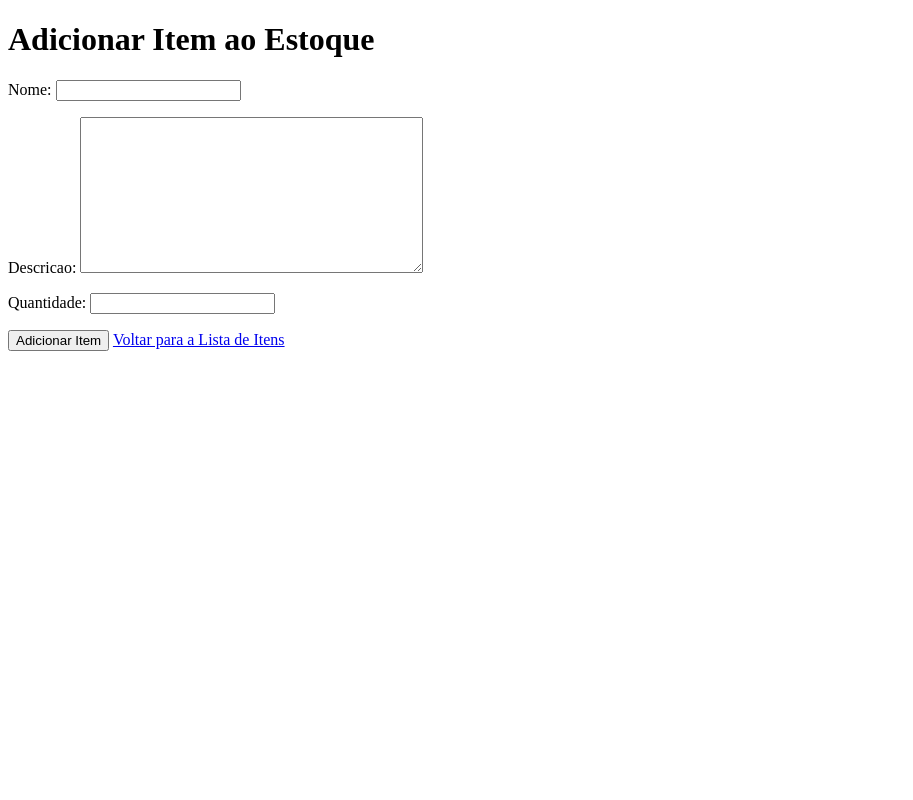
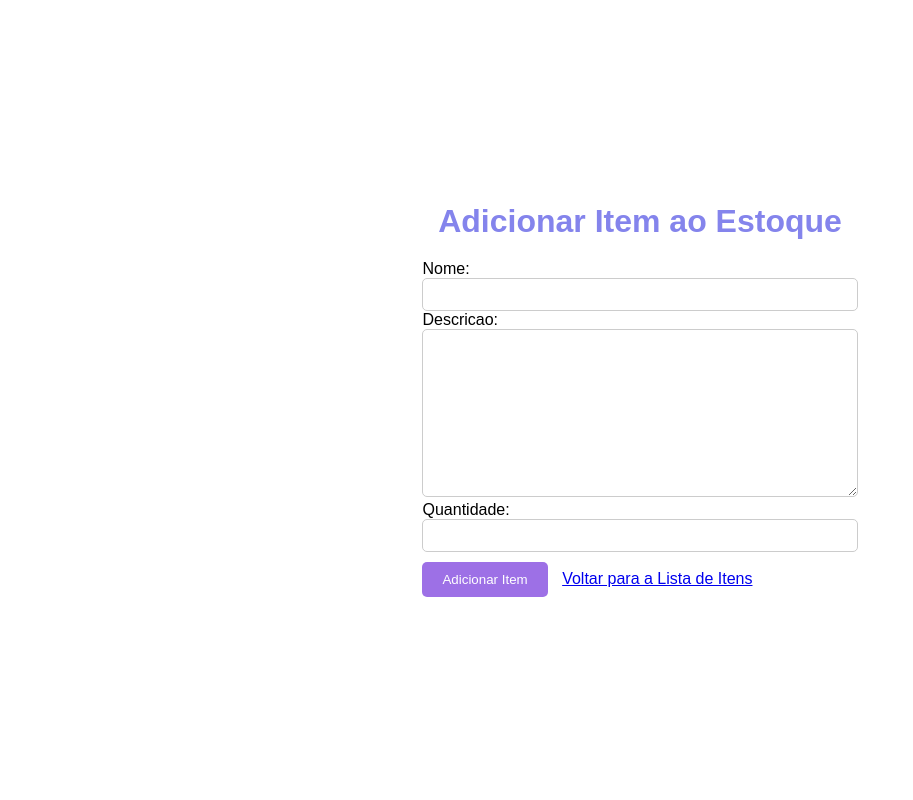
Before and after one commit to brendaluizaf/Estoque-fabrica, a Django app: page /adicionar/ in a window 1280 px wide. Shown: the whole page, without its empty margins (0-913 px from the left). Run offline with Django 4.2, Linux system fonts and the light colour scheme.

Commit message:
Atualização

```diff
--- a/estoque/estoque/settings.py
+++ b/estoque/estoque/settings.py
@@ -124,7 +124,7 @@ USE_TZ = True
 # Static files (CSS, JavaScript, Images)
 # https://docs.djangoproject.com/en/4.2/howto/static-files/
 
-STATIC_URL = 'static/'
+STATIC_URL = '/static/'
 
 # Default primary key field type
 # https://docs.djangoproject.com/en/4.2/ref/settings/#default-auto-field
--- /dev/null
+++ b/estoque/itens_estoque/static/itens_estoque/css/estoque.css
@@ -0,0 +1,119 @@
+/* Reset de margens e paddings */
+* {
+    margin: 0;
+    padding: 0;
+    box-sizing: border-box;
+}
+
+/* Define a fonte padrão */
+body {
+    font-family: Arial, Helvetica, sans-serif;
+    display: flex;
+    justify-content: center;
+    align-items: center;
+    height: 100vh;
+    flex-direction: column;
+    text-align: center;
+}
+
+/* Container centralizado com largura máxima de 800px */
+.container {
+    max-width: 800px;
+    margin: 0 auto;
+    padding: 20px;
+    text-align: left;
+}
+
+/* Estilo dos botões */
+.button {
+    background-color: #9d70e6;
+    /* Azul Claro */
+    color: #ffffff;
+    border: none;
+    padding: 10px 20px;
+    border-radius: 5px;
+    cursor: pointer;
+    text-decoration: none;
+    display: inline-block;
+    margin-top: 10px;
+    margin-right: 10px;
+    transition: background-color 0.3s ease;
+    /* Efeito de transição suave */
+}
+
+/* Efeito ao passar o mouse sobre o botão */
+.button:hover {
+    background-color: #7b43fd;
+    /* Azul mais escuro */
+}
+
+/* Estilo para lista de itens */
+.item-list {
+    list-style-type: none;
+    padding: 0;
+}
+
+/* Espaçamento entre os itens da lista */
+.item {
+    margin-bottom: 10px;
+}
+
+/* Estilize os campos de formulário (input e textarea) */
+input[type="text"],
+input[type="number"],
+textarea {
+    width: 100%;
+    padding: 8px;
+    border: 1px solid #ccc;
+    border-radius: 5px;
+    box-sizing: border-box;
+    transition: border-color 0.3s ease;
+    /* Efeito de transição ao focar */
+}
+
+/* Efeito ao focar nos campos de formulário */
+input[type="text"]:focus,
+input[type="number"]:focus,
+textarea:focus {
+    border-color: #3498db;
+    /* Azul Claro */
+}
+
+/* Estilize os links de detalhes */
+a.detalhes {
+    display: inline-block;
+    background-color: #6b6de9;
+    /* Verde Claro */
+    color: #ffffff;
+    padding: 5px 10px;
+    border-radius: 5px;
+    text-decoration: none;
+    margin-right: 10px;
+    transition: background-color 0.3s ease;
+    /* Efeito de transição suave */
+}
+
+/* Efeito ao passar o mouse sobre o link de detalhes */
+a.detalhes:hover {
+    background-color: #bdc9ff;
+    /* Verde mais escuro */
+}
+
+/* Mantenha o título no topo */
+h1 {
+    text-align: center;
+    margin-bottom: 20px;
+    color: rgb(132, 132, 236);
+}
+
+/* Estilize os campos de formulário para responsividade */
+@media screen and (max-width: 600px) {
+
+    input[type="text"],
+    input[type="number"],
+    textarea {
+        width: calc(100% - 16px);
+        padding: 6px;
+        font-size: 14px;
+    }
+}
--- a/estoque/itens_estoque/templates/itens_estoque/adicionar_item.html
+++ b/estoque/itens_estoque/templates/itens_estoque/adicionar_item.html
@@ -1,6 +1,7 @@
 <!DOCTYPE html>
 </head>
 <body class="container">
+  <link rel="stylesheet" type="text/css" href="/static/itens_estoque/css/estoque.css" />
     <!-- Cria um cabeçalho -->
     <h1>Adicionar Item ao Estoque</h1>
 
--- a/estoque/itens_estoque/templates/itens_estoque/editar_item.html
+++ b/estoque/itens_estoque/templates/itens_estoque/editar_item.html
@@ -3,6 +3,7 @@
 <!DOCTYPE html>
 <html>
 <head>
+    <link rel="stylesheet" type="text/css" href="/static/itens_estoque/css/estoque.css" />
     <title>Editar Item do Estoque</title>
 </head>
 <body>
--- a/estoque/itens_estoque/templates/itens_estoque/lista_estoque.html
+++ b/estoque/itens_estoque/templates/itens_estoque/lista_estoque.html
@@ -1,8 +1,9 @@
+
 <!DOCTYPE html>
 <html>
 <head>
     <title>Lista de Itens em Estoque</title>
-    <link rel="stylesheet" type="text/css" href="/static/estoque/css/estilos.css" />
+    <link rel="stylesheet" type="text/css" href="/static/itens_estoque/css/estoque.css" />
 </head>
 <body>
     <h1>Lista de Itens em Estoque</h1>
--- a/estoque/itens_estoque/templates/itens_estoque/verificar_exclusao.html
+++ b/estoque/itens_estoque/templates/itens_estoque/verificar_exclusao.html
@@ -5,8 +5,7 @@
     <meta charset="UTF-8">
     <meta name="viewport" content="width=device-width, initial-scale=1.0">
     <title>Confirmar Exclusão</title>
-    {% load static %}
-    <link rel="stylesheet" type="text/css" href="{% static 'itens_estoque/css/estoque.css' %}">
+    <link rel="stylesheet" type="text/css" href="/static/itens_estoque/css/estoque.css" />
 </head>
 <body>
     <div class="container">
```
Also changed, not shown: estoque/itens_estoque/templates/itens_estoque/detalhes_item.html (+5 -5 lines).
